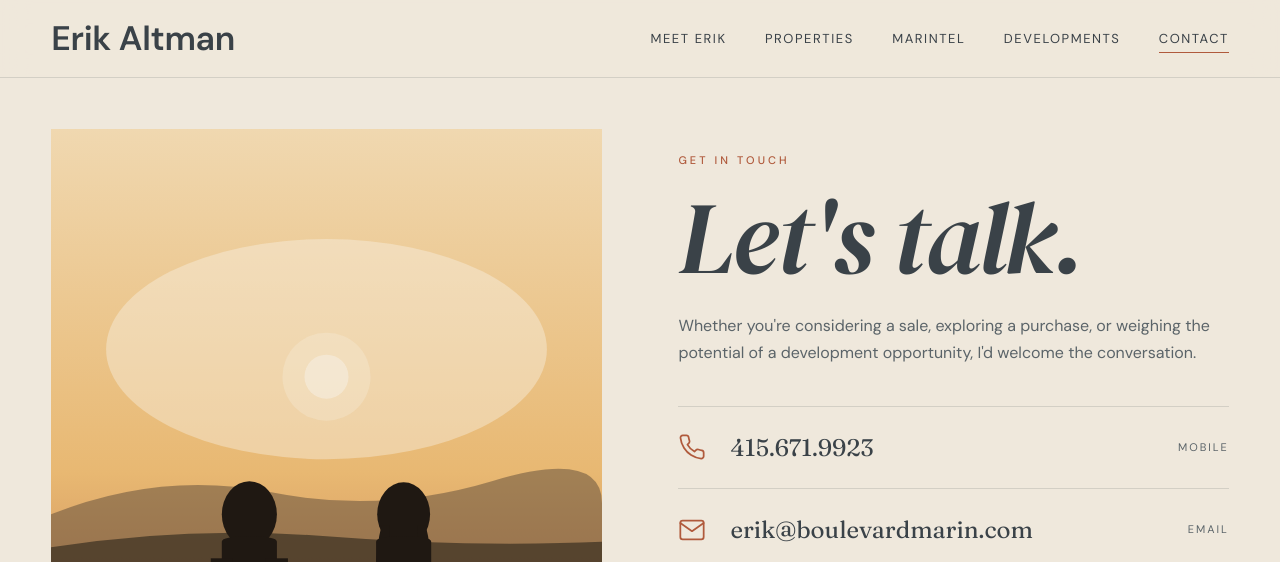
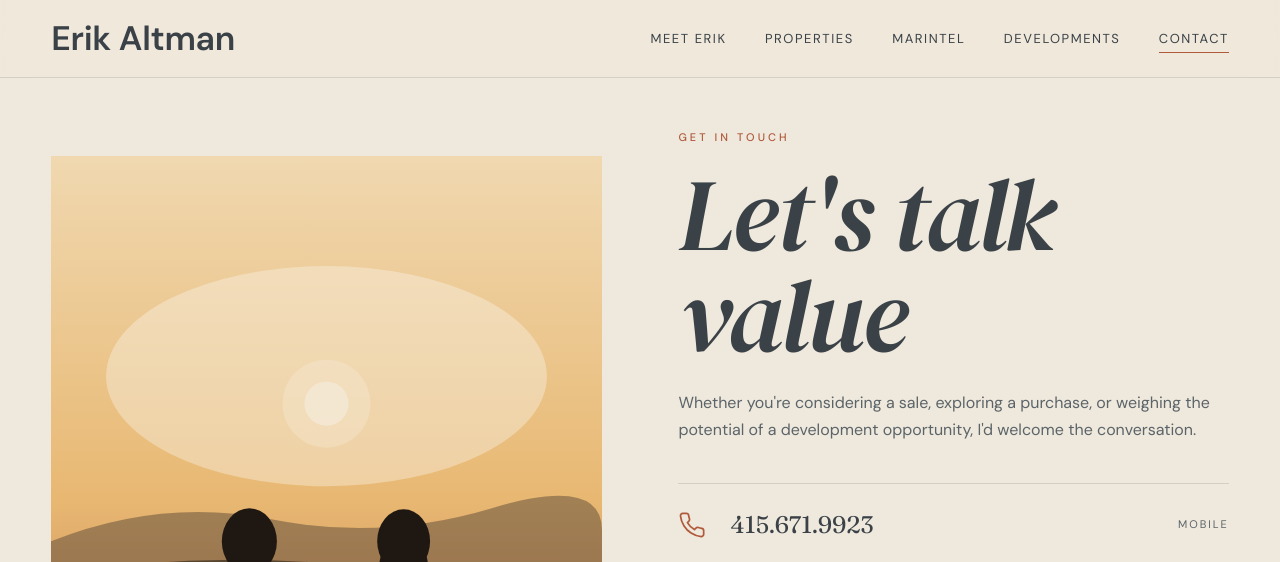
Before and after one commit to gittyalt/erikaltman-site, a plain HTML site: page contact.html in a window 1280 px wide. Shown: the top 562 px of the page. Drawn offline with Linux system fonts and the light colour scheme.

Commit message:
Contact headline: Let's talk value
Co-Authored-By: Claude Opus 5.5 <noreply@anthropic.com>
Claude-Session: https://claude.ai/code/session_01B1uBNzX1js3teX5BwNRJ5Q

```diff
--- a/contact.html
+++ b/contact.html
@@ -34,7 +34,7 @@
         </div>
         <div class="contact-content">
           <div class="eyebrow fade-up">Get in Touch</div>
-          <h1 class="h-display fade-up d1">Let's talk.</h1>
+          <h1 class="h-display fade-up d1">Let's talk value</h1>
           <p class="body-text fade-up d2" style="margin-top:24px;">
             Whether you're considering a sale, exploring a purchase, or weighing the potential of a development opportunity, I'd welcome the conversation.
           </p>
```
